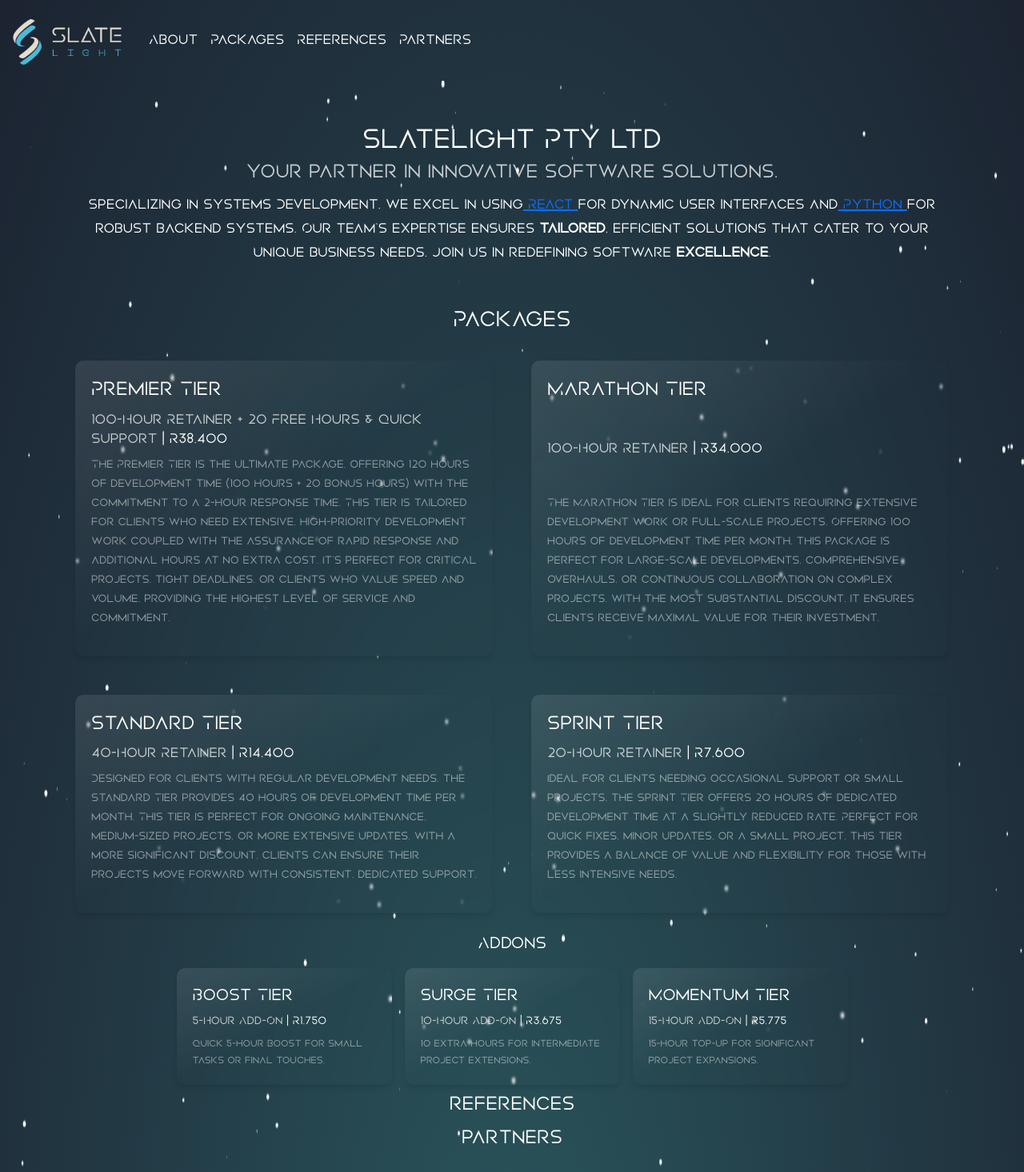
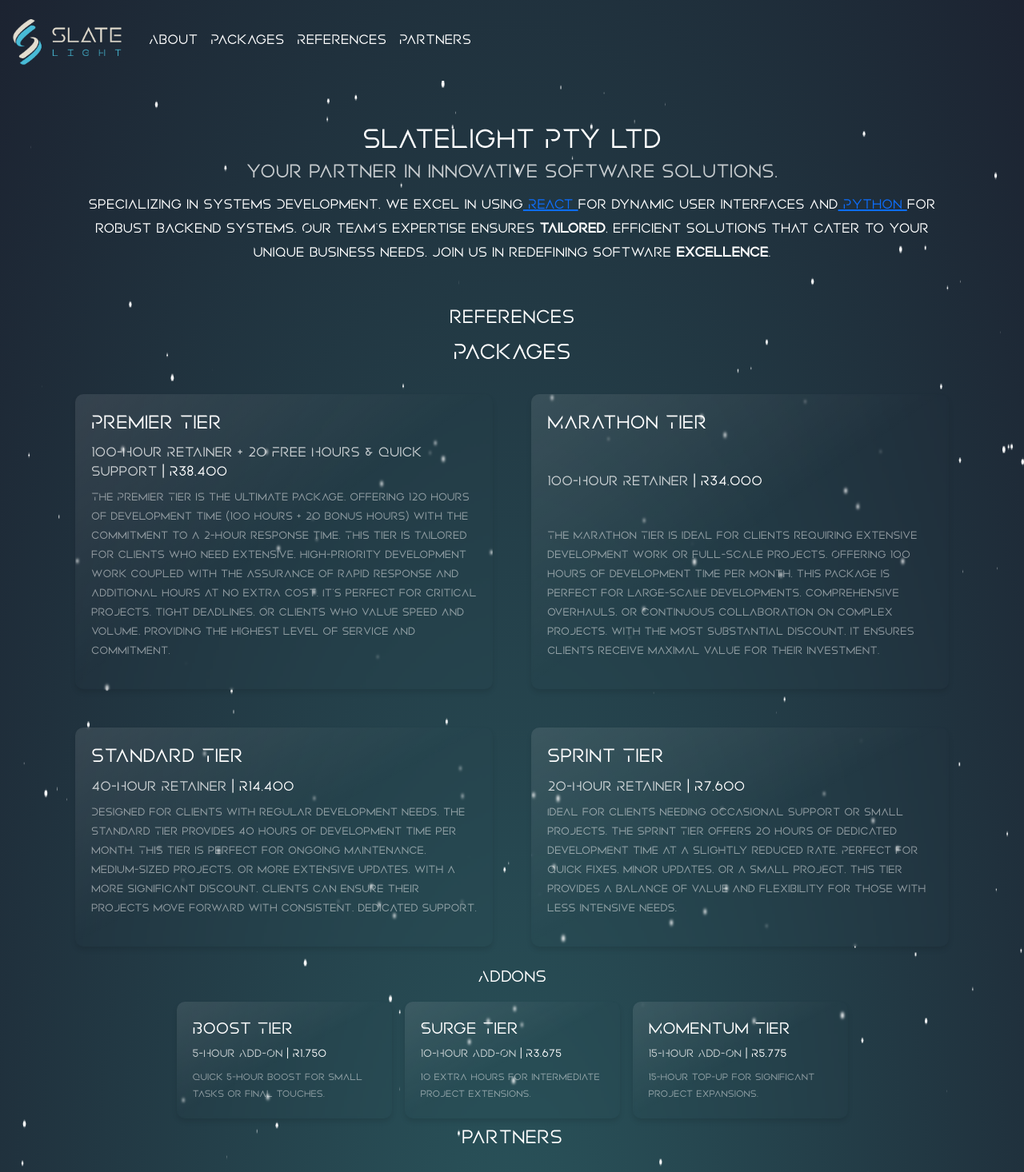
Before and after one commit to azreal1231/Slatelight-Website, a React (Vite) app: page / in a window 1280 px wide. Shown: the top 1466 px of the page at 80% size. Built offline with nearby package versions, Linux system fonts and the light colour scheme.

Commit message:
? minor update

```diff
--- a/src/App.jsx
+++ b/src/App.jsx
@@ -112,9 +112,9 @@
         <canvas ref={canvasRef} width={window.innerWidth} height={window.innerHeight} />
         <div className="container">
           <AboutComp />
+          <ReferencesComp />
           <RetainersComp />
           <AddonsComp />
-          <ReferencesComp />
           <PartnersComp />
           <DisclaimerComp />
         </div>
```
